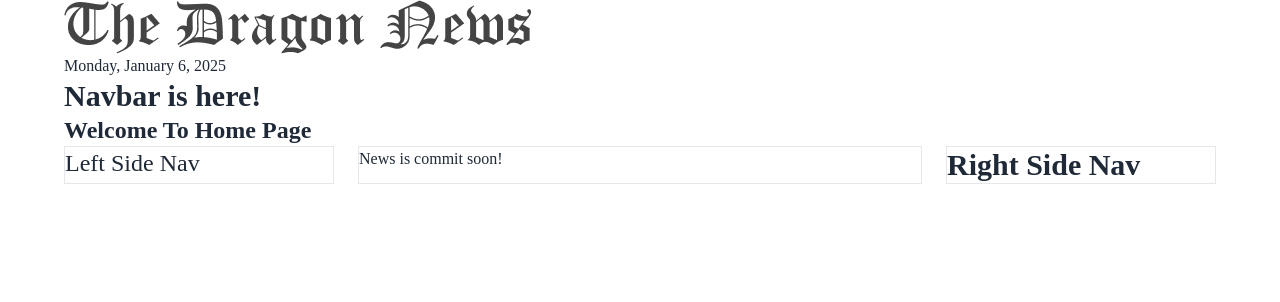
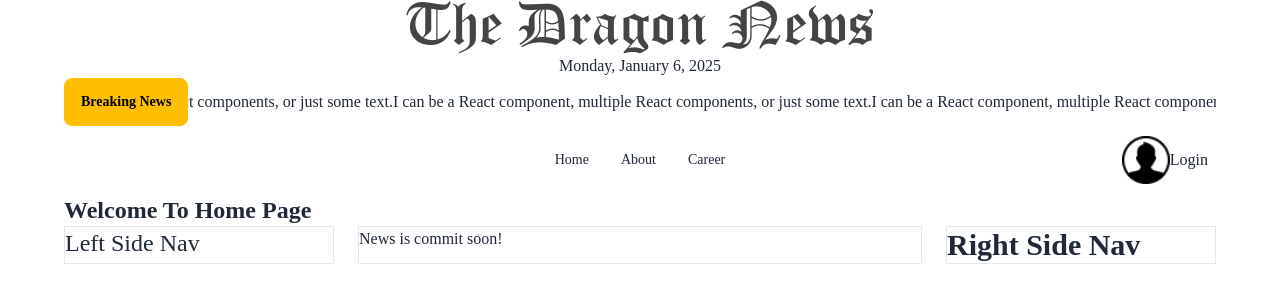
Before and after one commit to raihan-778/react-dragon-news-auth, a React (Vite) app: page / in a window 1280 px wide. Shown: the top 302 px of the page. Built offline with nearby package versions, Linux system fonts and the light colour scheme.

Commit message:
new page added

```diff
--- a/package.json
+++ b/package.json
@@ -16,6 +16,7 @@
     "moment": "^2.30.1",
     "react": "^18.3.1",
     "react-dom": "^18.3.1",
+    "react-fast-marquee": "^1.6.5",
     "react-router-dom": "^7.1.1",
     "sort-by": "^1.2.0"
   },
--- /dev/null
+++ b/src/pages/home/brakingNews/BrakingNews.jsx
@@ -0,0 +1,20 @@
+import Marquee from "react-fast-marquee";
+
+
+const BrakingNews = () => {
+    return (
+        <div>
+      <div className="flex">
+      <button className="btn btn-warning">Breaking News</button>
+            <Marquee>
+ <p> I can be a React component, multiple React components, or just some text.</p>
+ <p> I can be a React component, multiple React components, or just some text.</p>
+ <p> I can be a React component, multiple React components, or just some text.</p>
+    </Marquee>
+      </div>
+               </div>
+
+    );
+};
+
+export default BrakingNews;
--- a/src/pages/home/shared/header/Header.jsx
+++ /dev/null
@@ -1,12 +0,0 @@
-import moment from "moment/moment";
-
-const Header = () => {
-  return (
-    <div>
-      <img src="/public/assets/logo.png" alt="" />
-  {moment().format("dddd, MMMM D, YYYY")}
-    </div>
-  );
-};
-
-export default Header;
--- a/src/pages/home/shared/navbar/Navbar.jsx
+++ /dev/null
@@ -1,9 +0,0 @@
-const Navbar = () => {
-  return (
-    <div>
-      <h2 className="text-3xl font-semibold">Navbar is here!</h2>
-    </div>
-  );
-};
-
-export default Navbar;
--- /dev/null
+++ b/src/pages/shared/header/Header.jsx
@@ -0,0 +1,19 @@
+import moment from "moment/moment";
+import BrakingNews from "../../home/brakingNews/BrakingNews";
+
+
+const Header = () => {
+  return (
+    <div className="text-center">
+      <img className="mx-auto" src="assets/logo.png" alt="" />
+      <p className="text-xl"></p>
+  {moment().format("dddd, MMMM D, YYYY")}
+  <BrakingNews></BrakingNews>
+
+
+    </div>
+
+  );
+};
+
+export default Header;
--- /dev/null
+++ b/src/pages/shared/navbar/Navbar.jsx
@@ -0,0 +1,55 @@
+import { Link } from "react-router-dom";
+import defaultUserPicture from "/assets/user.png";
+
+const Navbar = () => {
+const navLinks=<>
+<li><Link to="home">Home</Link></li>
+<li><Link to="about">About</Link></li>
+<li><Link to="career">Career</Link></li>
+</>
+
+  return (
+    <div className="navbar bg-base-100">
+  <div className="navbar-start">
+    <div className="dropdown">
+      <div tabIndex={0} role="button" className="btn btn-ghost lg:hidden">
+        <svg
+          xmlns="http://www.w3.org/2000/svg"
+          className="h-5 w-5"
+          fill="none"
+          viewBox="0 0 24 24"
+          stroke="currentColor">
+          <path
+            strokeLinecap="round"
+            strokeLinejoin="round"
+            strokeWidth="2"
+            d="M4 6h16M4 12h8m-8 6h16" />
+        </svg>
+      </div>
+      <ul
+        tabIndex={0}
+        className="menu menu-sm dropdown-content bg-base-100 rounded-box z-[1] mt-3 w-52 p-2 shadow">
+       {navLinks}
+      </ul>
+    </div>
+
+  </div>
+  <div className="navbar-center hidden lg:flex">
+    <ul className="menu menu-horizontal px-1">
+      {navLinks}
+    </ul>
+  </div>
+  <div className="navbar-end">
+  <div className="avatar">
+    <div className="w-12">
+      <img src={defaultUserPicture} />
+    </div>
+  </div>
+    <Link to="Login">Login</Link>
+
+  </div>
+</div>
+  );
+};
+
+export default Navbar;
```
Also changed, not shown: src/pages/home/Home.jsx (+4 -4 lines), src/pages/shared/leftSideNav/LeftSideNav.jsx (renamed from src/pages/home/shared/leftSideNav/LeftSideNav.jsx), src/pages/shared/rightSideNav/RightSideNav.jsx (renamed from src/pages/home/shared/rightSideNav/RightSideNav.jsx), 1 other file (tests, documents, lock files or other folders).
